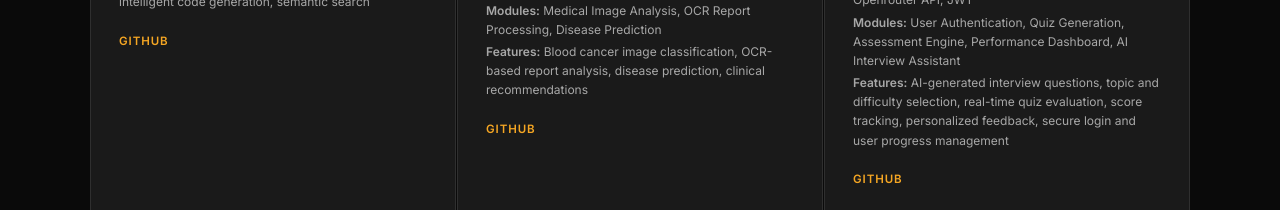
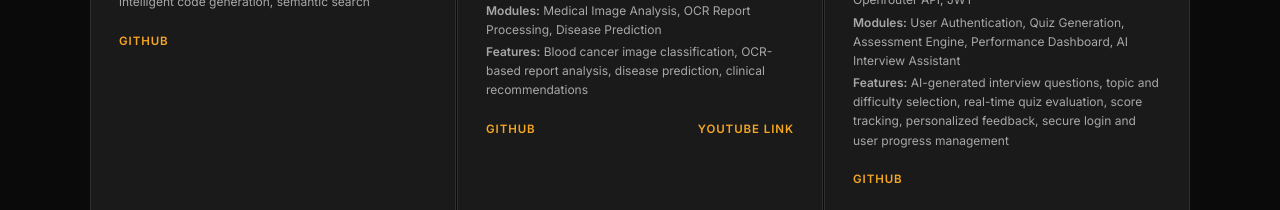
Before and after one commit to VethikaV/B-Y_Portfolio, a React (Vite) app in the folder portfolio/: page / in a window 1280 px wide. Shown: the part 4120-4330 px from the top of the page. Built offline with nearby package versions, Linux system fonts and the light colour scheme; a web font is replaced by a local one.

Commit message:
added youtube link for clarity vision

```diff
--- a/portfolio/src/components/project.jsx
+++ b/portfolio/src/components/project.jsx
@@ -114,6 +114,16 @@ const Project = () => {
       >
         GitHub
       </a>
+
+      <a
+    href=" https://youtu.be/7Sg-_2uD5go?si=yQPc0J4alYpm4fcF"
+    target="_blank"
+    rel="noopener noreferrer"
+    className="project__link project__live"
+  >
+    YouTube Link
+  </a>
+
     </div>
   </div>
 </div>
```
